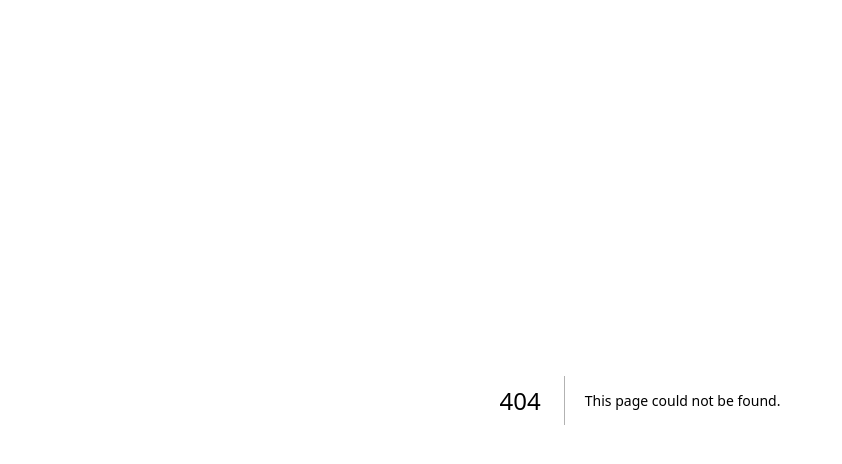
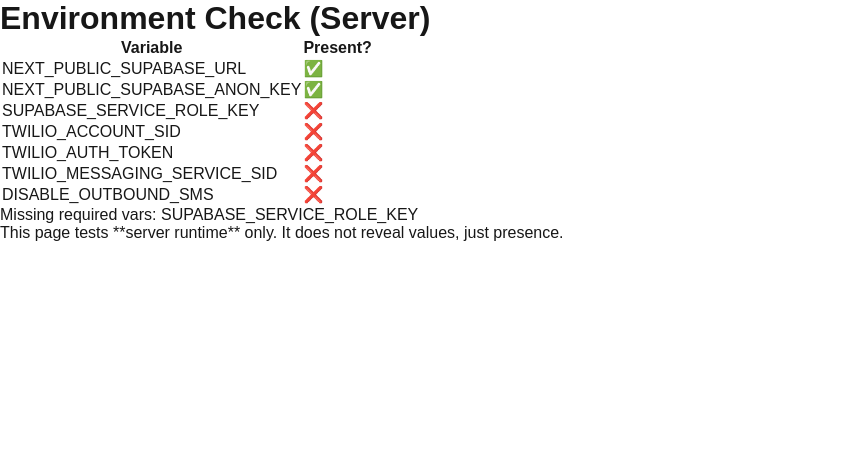
Before and after one commit to tomsullivan79/voiceflow-exit, a Next.js app: page /admin/env in a window 1280 px wide. Before the commit this address had no page. Shown: the top 464 px of the page, without its empty margins (0-842 px from the left). Built offline with nearby package versions, Linux system fonts and the light colour scheme; no server answers.

Commit message:
chore(env): add /admin/env server-side presence check

```diff
--- /dev/null
+++ b/app/admin/env/page.tsx
@@ -0,0 +1,63 @@
+// app/admin/env/page.tsx
+import "server-only";
+
+export const dynamic = "force-dynamic";
+export const runtime = "nodejs";
+
+function has(name: string) {
+  return !!process.env[name];
+}
+
+const REQUIRED = [
+  "NEXT_PUBLIC_SUPABASE_URL",
+  "NEXT_PUBLIC_SUPABASE_ANON_KEY",
+  "SUPABASE_SERVICE_ROLE_KEY",
+];
+const OPTIONAL = [
+  "TWILIO_ACCOUNT_SID",
+  "TWILIO_AUTH_TOKEN",
+  "TWILIO_MESSAGING_SERVICE_SID",
+  "DISABLE_OUTBOUND_SMS",
+];
+
+export default async function EnvCheckPage() {
+  const missing = REQUIRED.filter((n) => !has(n));
+  return (
+    <div className="mx-auto max-w-2xl p-6 space-y-6">
+      <h1 className="text-2xl font-semibold">Environment Check (Server)</h1>
+
+      <div className="rounded border">
+        <table className="w-full text-sm">
+          <thead className="bg-gray-50">
+            <tr>
+              <th className="p-2 text-left">Variable</th>
+              <th className="p-2 text-left">Present?</th>
+            </tr>
+          </thead>
+          <tbody>
+            {[...REQUIRED, ...OPTIONAL].map((name) => (
+              <tr key={name} className="border-t">
+                <td className="p-2 font-mono">{name}</td>
+                <td className="p-2">{has(name) ? "✅" : "❌"}</td>
+              </tr>
+            ))}
+          </tbody>
+        </table>
+      </div>
+
+      {missing.length > 0 ? (
+        <div className="rounded border border-red-300 bg-red-50 p-3 text-sm text-red-800">
+          Missing required vars: {missing.join(", ")}
+        </div>
+      ) : (
+        <div className="rounded border border-green-300 bg-green-50 p-3 text-sm text-green-800">
+          All required variables are present.
+        </div>
+      )}
+
+      <p className="text-xs text-gray-500">
+        This page tests **server runtime** only. It does not reveal values, just presence.
+      </p>
+    </div>
+  );
+}
```
